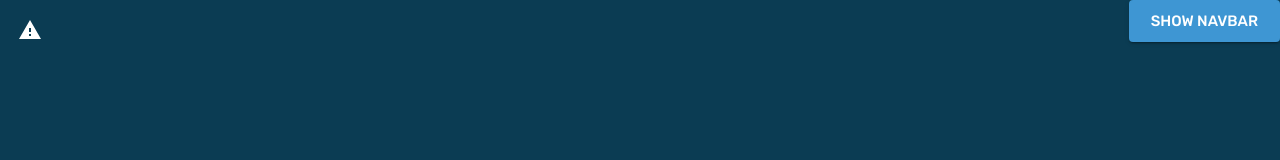
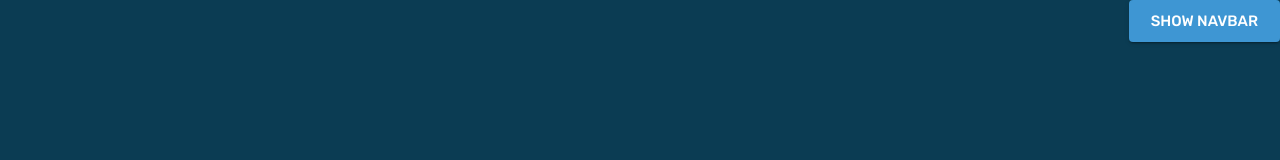
Before and after one commit to chaviotics/python-thesis-treatment, a React (Vite) app in the folder client/: page / in a window 1280 px wide. Shown: the top 160 px of the page. Built offline with nearby package versions, Linux system fonts and the light colour scheme.

Commit message:
Updated BackTooltip component behavior

```diff
--- a/client/src/components/BackTooltip.jsx
+++ b/client/src/components/BackTooltip.jsx
@@ -1,4 +1,4 @@
-import React, { useState } from 'react';
+import React, { useState, useEffect } from 'react';
 import Box from '@mui/material/Box';
 import Tooltip from '@mui/material/Tooltip';
 import IconButton from '@mui/material/IconButton';
@@ -6,6 +6,7 @@ import Warning from '@mui/icons-material/Warning';
 
 function BackTooltip() {
   const [isHovered, setIsHovered] = useState(false);
+  const [showIcon, setShowIcon] = useState(false);
 
   const handleMouseEnter = () => {
     setIsHovered(true);
@@ -15,22 +16,46 @@ function BackTooltip() {
     setIsHovered(false);
   };
 
+  useEffect(() => {
+    let timeoutId;
+
+    if (isHovered) {
+      setShowIcon(true);
+    } else {
+      timeoutId = setTimeout(() => {
+        setShowIcon(false);
+      }, 5000);
+    }
+
+    return () => {
+      clearTimeout(timeoutId);
+    };
+  }, [isHovered]);
+
   return (
-    <Box position="fixed" top={10} left={10} zIndex={9999}>
+    <Box
+      // border="1px solid red"
+      width="320px"
+      height="100px"
+      position="fixed"
+      top={5}
+      left={5}
+      zIndex={9999}
+      onMouseEnter={handleMouseEnter}
+      onMouseLeave={handleMouseLeave}
+    >
+      {showIcon && (
         <Tooltip
           title="You are reminded NOT to go back to the previous page as it is essential for this research & tutorial 😊"
           placement="right"
-        open={isHovered}
           arrow
+          // open
         >
-        <IconButton
-          onMouseEnter={handleMouseEnter}
-          onMouseLeave={handleMouseLeave}
-          sx={{ color: 'white' }}
-        >
-          <Warning />
+          <IconButton>
+            <Warning sx={{ color: 'white', fontSize: '36px' }} />
           </IconButton>
         </Tooltip>
+      )}
     </Box>
   );
 }
```
Lines whose indentation alone changed are shown as unchanged.
